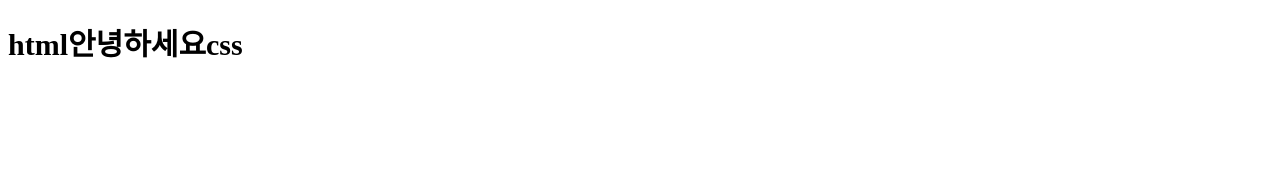
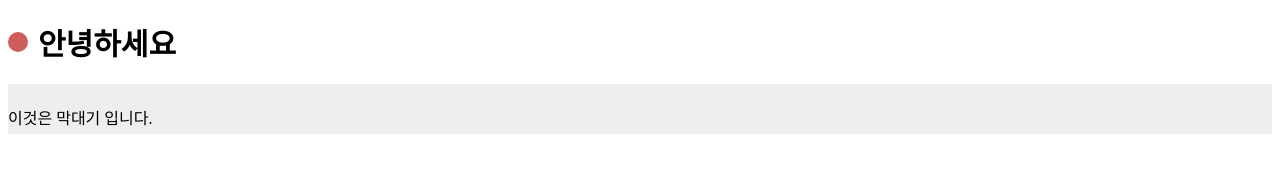
Before and after one commit to Jieun0310/-, a plain HTML site: page A-1 copy/test.html in a window 1280 px wide. Drawn offline with Linux system fonts and the light colour scheme.

Commit message:
ㅑㅜㅑㅛ

```diff
--- a/A-1 copy/css/test.css
+++ b/A-1 copy/css/test.css
@@ -1,12 +1,48 @@
 .title{
     font-size: 30px;
+    position: relative;
+    padding-left: 30px;
 }
 
 .title::before{
-    content: 'html';
+    content: '';
+    position: absolute;
+    top: 12px;
+    left:0;
+    width: 20px;
+    height: 20px;
+    background-color: indianred;
+    border-radius: 100%;
+
 }
 
 
 .title::after{
-    content: 'css';
+    /* content: 'css'; */
 }
+
+.bar{
+    background-color: #eee;
+    padding: 10px 0;
+    position: relative;
+    height: 50px;
+    line-height:50px;
+    box-sizing: border-box;
+}
+
+.bar::after{
+    content:'';
+    position:absolute;
+    top: 50px;
+    left: 0;
+    width: 100%;
+    height: 0px;
+    background-color: antiquewhite;
+    transition: all 0.3s;
+    /* transition: all 0.3s;  자연스럽게 내려오게 하는데 사용 */
+
+}
+
+.bar.active::after{
+    height: 200px;
+}
--- a/A-1 copy/test.html
+++ b/A-1 copy/test.html
@@ -5,8 +5,22 @@
     <meta name="viewport" content="width=device-width, initial-scale=1.0">
     <title>Document</title>
     <link rel="stylesheet" href="./css/test.css">
+    <script src="./js/jquery-1.12.4.js"></script>
 </head>
 <body>
     <h1 class="title">안녕하세요</h1>
+
+    <div class="bar">이것은 막대기 입니다.</div>
 </body>
+
+<script>
+    $('.bar').hover(
+        function(){
+           $(this).addClass('active')
+        },
+        function(){
+            $(this).removeClass('active')
+        }
+    )
+</script>
 </html>
```
